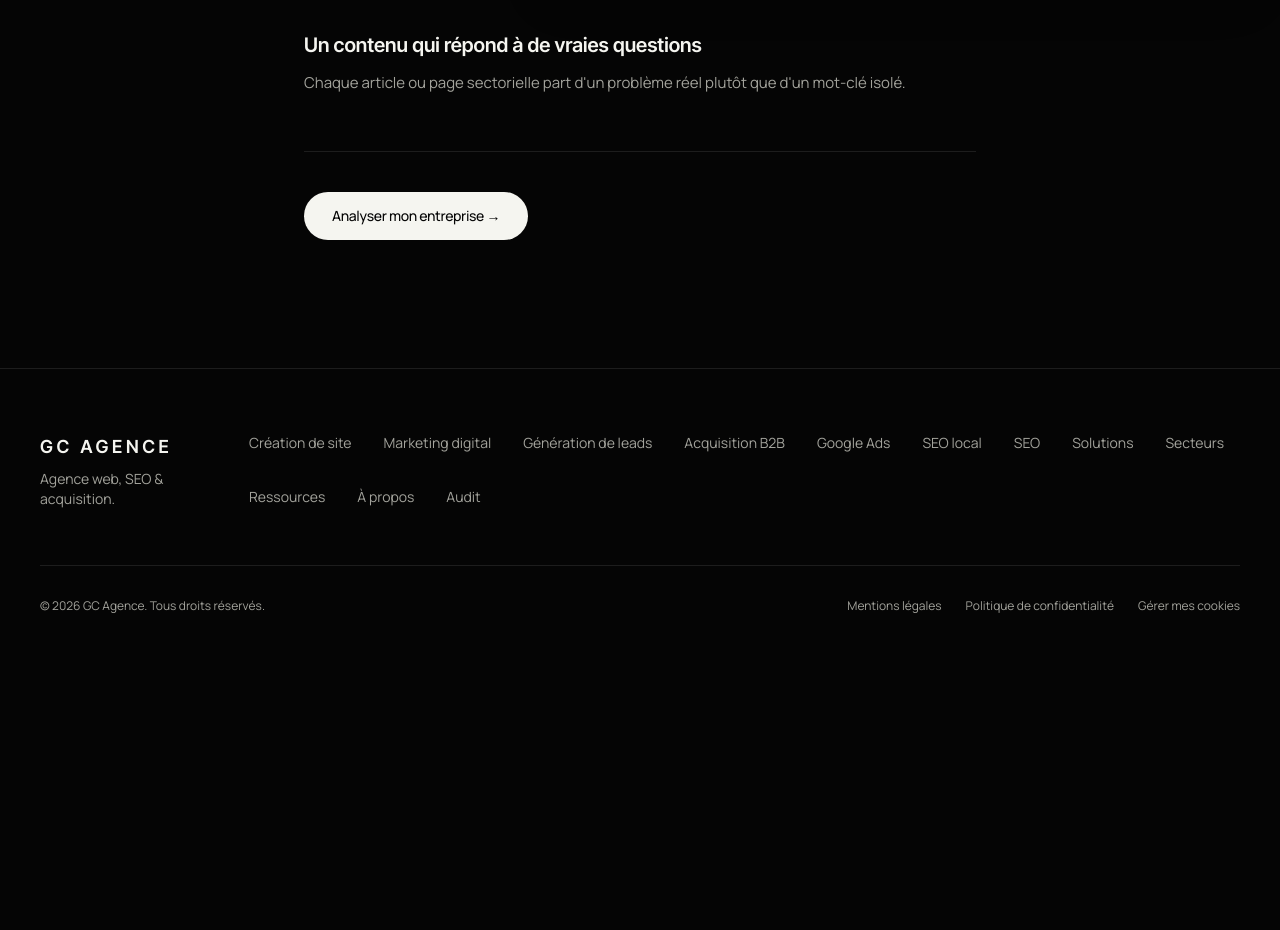
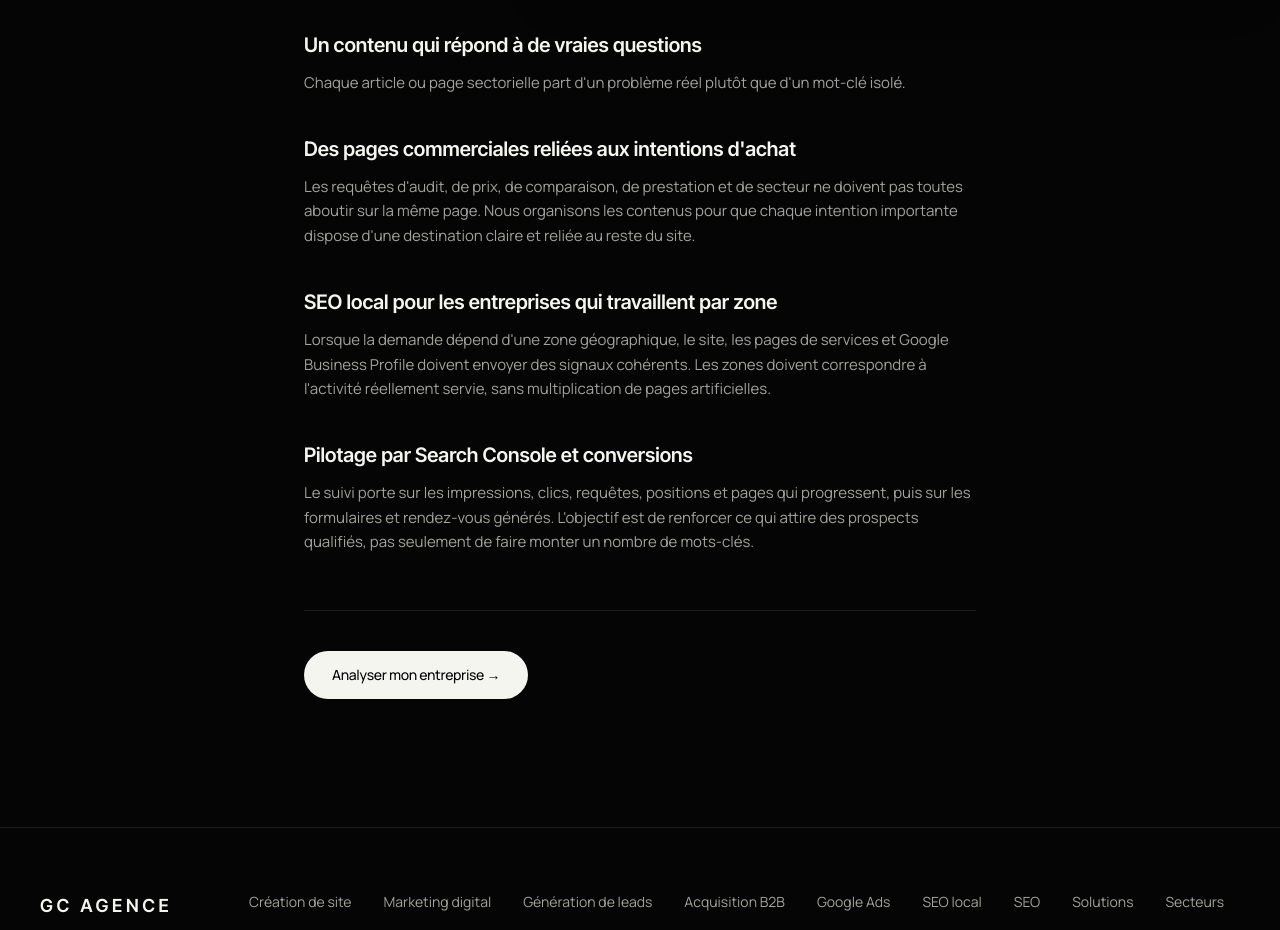
Before and after one commit to mathieumilo3-bot/-generation-capable, a Next.js app in the folder site-vitrine/: page /seo in a window 1280 px wide. Shown: the part 800-1730 px from the top of the page. Before the commit the page ends 1478 px from the top, so only its background shows below. Built offline with nearby package versions, Linux system fonts and the light colour scheme; no server answers.

Commit message:
SEO: deepen SEO pillar for commercial and local intent

```diff
--- a/site-vitrine/src/app/seo/page.tsx
+++ b/site-vitrine/src/app/seo/page.tsx
@@ -29,6 +29,18 @@ export default function SeoPage() {
           heading: "Un contenu qui répond à de vraies questions",
           body: "Chaque article ou page sectorielle part d'un problème réel plutôt que d'un mot-clé isolé.",
         },
+        {
+          heading: "Des pages commerciales reliées aux intentions d'achat",
+          body: "Les requêtes d'audit, de prix, de comparaison, de prestation et de secteur ne doivent pas toutes aboutir sur la même page. Nous organisons les contenus pour que chaque intention importante dispose d'une destination claire et reliée au reste du site.",
+        },
+        {
+          heading: "SEO local pour les entreprises qui travaillent par zone",
+          body: "Lorsque la demande dépend d'une zone géographique, le site, les pages de services et Google Business Profile doivent envoyer des signaux cohérents. Les zones doivent correspondre à l'activité réellement servie, sans multiplication de pages artificielles.",
+        },
+        {
+          heading: "Pilotage par Search Console et conversions",
+          body: "Le suivi porte sur les impressions, clics, requêtes, positions et pages qui progressent, puis sur les formulaires et rendez-vous générés. L'objectif est de renforcer ce qui attire des prospects qualifiés, pas seulement de faire monter un nombre de mots-clés.",
+        },
       ]}
     />
   );
```
